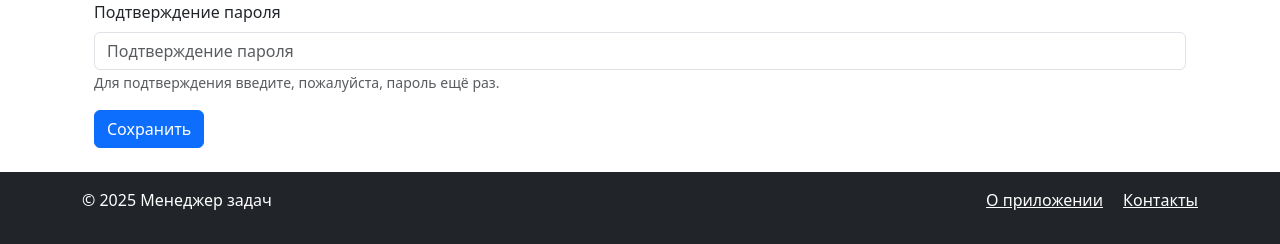
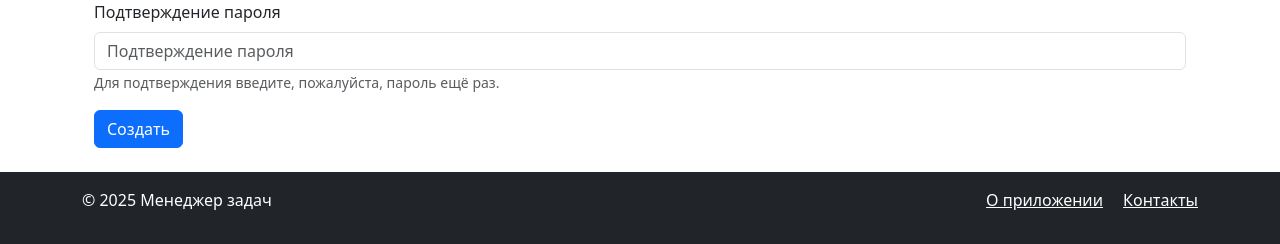
Before and after one commit to SergeyAnuf/python-project-52, a Django app: template task_manager/templates/labels/form.html in a window 1280 px wide. Shown: the part 714-958 px from the top of the page. Run offline with Django 5.2, Linux system fonts and the light colour scheme; the template is opened without the code that fills it: values that come from a table or form of the project are taken from there, others are empty; some libraries are stand-ins or nearby versions.

Commit message:
внесены изменения в перевод

```diff
--- a/task_manager/templates/labels/form.html
+++ b/task_manager/templates/labels/form.html
@@ -11,7 +11,7 @@
         {% csrf_token %}
         {% bootstrap_form form %}
         <button type="submit" class="btn btn-primary">
-            {% trans "Сохранить" %}
+            {% trans "Создать" %}
         </button>
     </form>
 </div>
--- a/task_manager/templates/statuses/form.html
+++ b/task_manager/templates/statuses/form.html
@@ -9,7 +9,7 @@
         {% csrf_token %}
         {% bootstrap_form form %}
         <button type="submit" class="btn btn-primary">
-            {% trans "Cохранить" %}
+            {% trans "Создать" %}
         </button>
     </form>
 </div>
```
